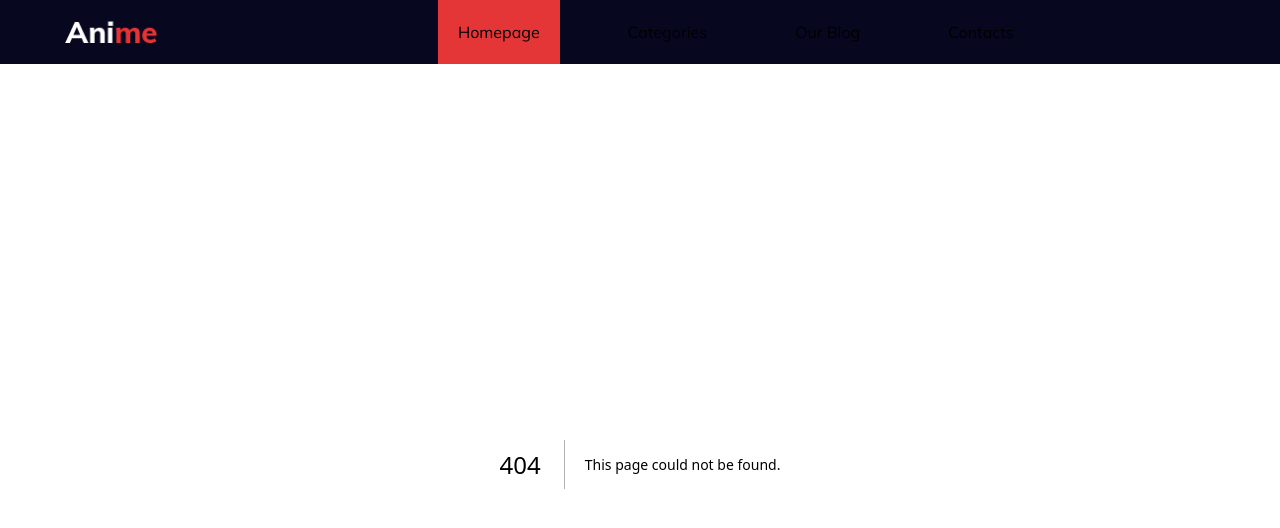
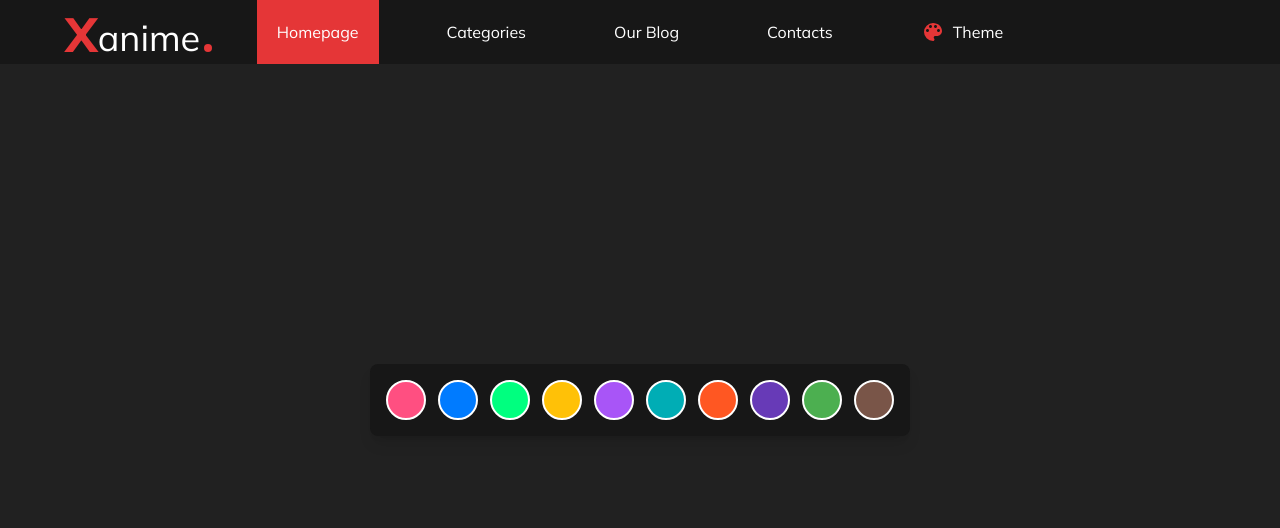
Before and after one commit to 12shoaib34/Xanime, a Next.js app: page /theme in a window 1280 px wide. Before the commit this address had no page. Shown: the top 528 px of the page. Built offline with nearby package versions, Linux system fonts and the light colour scheme.

Commit message:
theeming

```diff
--- a/app-ui/AnimeEpList.jsx
+++ b/app-ui/AnimeEpList.jsx
@@ -1,12 +1,20 @@
 "use client";
 
-import { useRouter } from "next/navigation";
 import React, { useState, useEffect } from "react";
 import Select from "./Select";
 
 const AnimeEpList = ({ data, selectedEpisode }) => {
   const total = data?.totalEpisodes || 0;
   const episodes = Array.from({ length: total }, (_, index) => index + 1);
+
+  const [progress, setProgress] = useState([]);
+
+  useEffect(() => {
+    if (typeof window !== "undefined") {
+      const progress = JSON.parse(localStorage.getItem("progress")) || [];
+      setProgress(progress);
+    }
+  }, []);
 
   const episodeGroups = episodes.reduce((acc, episode) => {
     const groupIndex = Math.floor((episode - 1) / 100);
@@ -32,10 +40,26 @@ const AnimeEpList = ({ data, selectedEpisode }) => {
     setSelectedIndex(getSelectedGroupIndex);
   }, [selectedEpisode]);
 
+  console.log(progress, "progress");
+
   const handleEpisodeClick = (episode) => {
     const cat = data?.cat?.includes("dub") ? "dub" : "sub";
-    window.location.href = `/anime?id=${data._id}&ep=${episode}&cat=${cat}`;
+    const url = `/anime?id=${data._id}&ep=${episode}&cat=${cat}`;
+
+    let currentAnime = progress?.find((anime) => anime._id === data._id) || {};
+    if (currentAnime?._id) {
+      currentAnime.continueUrl = url;
+    } else {
+      currentAnime = { _id: data._id, continueUrl: url };
+    }
+
+    const updateProgress = [...progress.filter((anime) => anime._id !== data._id), currentAnime];
+    localStorage.setItem("progress", JSON.stringify(updateProgress));
+
+    window.location.href = url;
   };
+
+  const progressUrl = progress?.find((anime) => anime._id === data._id)?.continueUrl;
 
   const onSelect = (e) => {
     setSelectedIndex(e.index);
@@ -51,6 +75,14 @@ const AnimeEpList = ({ data, selectedEpisode }) => {
           valuePropName="index"
           selectedValue={selectedIndex}
         />
+      </div>
+
+      <div className="mb-4">
+        {progressUrl && !progressUrl?.includes(`${selectedEpisode}`) && (
+          <button onClick={() => (window.location.href = progressUrl)} className="btn btn-primary btn-xs w-full">
+            Continue
+          </button>
+        )}
       </div>
 
       <div className="flex-1 overflow-y-auto hide-scrollbar">
--- a/app-ui/Navbar.jsx
+++ b/app-ui/Navbar.jsx
@@ -1,6 +1,6 @@
-import Image from "next/image";
 import Link from "next/link";
-import React from "react";
+import { GoDotFill } from "react-icons/go";
+import { MdColorLens } from "react-icons/md";
 
 const Navbar = () => {
   return (
@@ -8,14 +8,19 @@ const Navbar = () => {
       <div className="x-container grid grid-cols-12">
         <div className="col-span-2 flex items-center min-h-[64px]">
           <Link href="/">
-            <Image src="/logo.png" alt="logo" width={92} height={23} priority />
+            <h1 className="flex items-end text-4xl leading-none ">
+              <span className="text-primary text-5xl font-extrabold relative top-0.5">X</span>anime
+              <span className="text-primary text-base">
+                <GoDotFill />
+              </span>
+            </h1>
           </Link>
         </div>
-        <div className="col-span-10 hidden lg:block">
+        <div className="col-span-8 hidden lg:block">
           <nav>
             <ul className="flex justify-center gap-12">
               <li>
-                <Link className="p-5 block bg-primary" href="/">
+                <Link className="p-5 block bg-primary text-font-color-primary" href="/">
                   Homepage
                 </Link>
               </li>
@@ -34,10 +39,14 @@ const Navbar = () => {
                   Contacts
                 </a>
               </li>
+              <li>
+                <Link className="p-5 flex gap-2" href="theme">
+                  <MdColorLens className="text-primary" size={24} /> Theme
+                </Link>
+              </li>
             </ul>
           </nav>
         </div>
-        <div className="col-span-2"></div>
       </div>
     </header>
   );
--- /dev/null
+++ b/app-ui/ThemeProvider.jsx
@@ -0,0 +1,41 @@
+"use client";
+
+import React, { useEffect, useState } from "react";
+
+const ThemeProvider = () => {
+  const [loading, setLoading] = useState(true);
+
+  useEffect(() => {
+    const loader = document.getElementById("loader");
+    document.body.style.overflow = "hidden"; // Disable scrolling initially
+
+    // LocalStorage se color retrieve karke apply karna
+    const savedColor = localStorage.getItem("primaryColor");
+    if (savedColor) {
+      document.documentElement.style.setProperty("--primary", savedColor);
+    }
+
+    if (loader) {
+      loader.classList.add("opacity-100");
+
+      setTimeout(() => {
+        loader.classList.remove("opacity-100");
+        loader.classList.add("opacity-0");
+
+        setTimeout(() => {
+          setLoading(false);
+          document.body.style.overflow = "auto"; // Re-enable scrolling
+        }, 1000); // Wait for transition
+      }, 100);
+    }
+  }, []);
+
+  return loading ? (
+    <div
+      id="loader"
+      className="fixed z-50 w-full h-full bg-background top-0 left-0 transition-opacity duration-1000 opacity-100"
+    ></div>
+  ) : null;
+};
+
+export default ThemeProvider;
--- a/app-ui/XPlayerV2/Controls.jsx
+++ b/app-ui/XPlayerV2/Controls.jsx
@@ -1,4 +1,6 @@
-import React from "react";
+"use client";
+
+import React, { useState } from "react";
 import XButton from "./XButton";
 import moment from "moment";
 import {
@@ -20,8 +22,8 @@ import { TbClockCog } from "react-icons/tb";
 const Controls = (props) => {
   const { playerRef, settings, setSettings, progress, qualityLevels = [], captions = [], duration } = props;
 
-  const [currentTab, setCurrentTab] = React.useState("SUBTITLES");
-  const [isOpen, setIsOpen] = React.useState(false);
+  const [currentTab, setCurrentTab] = useState("QUALITY");
+  const [isOpen, setIsOpen] = useState(false);
 
   const toggleSettingOpen = () => {
     setIsOpen(!isOpen);
--- a/app-ui/XPlayerV2/SeekBar.jsx
+++ b/app-ui/XPlayerV2/SeekBar.jsx
@@ -106,8 +106,6 @@ const SeekBar = ({ progress, playerRef, trackThumbnails = [] }) => {
     setHoverPosition({ x: e.clientX - rect.left, y: rect.top });
   };
 
-  console.log(thumbnail);
-
   return (
     <div
       role="slider"
--- a/app-ui/XPlayerV2/VideoAreaActions.jsx
+++ b/app-ui/XPlayerV2/VideoAreaActions.jsx
@@ -12,8 +12,6 @@ const VideoAreaActions = (props) => {
 
   const togglePlayPause = () => {
     setSettings((prev) => ({ ...prev, isPlaying: !prev.isPlaying }));
-
-    console.log("togglePlayPause");
   };
 
   const onRewind = () => {
--- a/app/globals.css
+++ b/app/globals.css
@@ -3,8 +3,8 @@
 
 :root {
   /* background */
-  --background: #0b0c2a;
-  --background-secondary: #070720;
+  --background: #212121;
+  --background-secondary: #171717;
   --background-tertiary: #2d2d2d;
 
   /* foreground */
@@ -13,6 +13,7 @@
   --foreground-tertiary: #2d2d2d;
 
   --primary: #e53637;
+  --font-color-primary: #ffffff;
 }
 
 @theme inline {
@@ -25,6 +26,7 @@
   --color-foreground: var(--foreground);
   --color-foreground-secondary: var(--foreground-secondary);
   --color-foreground-tertiary: var(--foreground-tertiary);
+  --color-font-color-primary: var(--font-color-primary);
 
   --font-sans: var(--font-geist-sans);
   --font-mono: var(--font-geist-mono);
@@ -78,7 +80,7 @@ button {
 /* buttons */
 
 .btn {
-  @apply cursor-pointer block font-semibold uppercase w-max;
+  @apply cursor-pointer block font-semibold uppercase;
 }
 
 .btn.btn-primary {
--- a/app/layout.js
+++ b/app/layout.js
@@ -1,6 +1,7 @@
 import { Geist, Geist_Mono } from "next/font/google";
 import "./globals.css";
 import Navbar from "@/app-ui/Navbar";
+import ThemeProvider from "@/app-ui/ThemeProvider";
 
 const geistSans = Geist({
   variable: "--font-geist-sans",
@@ -20,8 +21,9 @@ export const metadata = {
 export default function RootLayout({ children }) {
   return (
     <html lang="en">
-      <body className={`${geistSans.variable} ${geistMono.variable} antialiased`}>
+      <body style={{ overflow: "hidden" }} className={`${geistSans.variable} ${geistMono.variable} antialiased`}>
         <Navbar />
+        <ThemeProvider />
         {children}
       </body>
     </html>
--- /dev/null
+++ b/app/theme/page.js
@@ -0,0 +1,50 @@
+"use client";
+import React, { useEffect } from "react";
+
+const colors = [
+  { bg: "#FF4F81", text: "#ffffff" }, // Rose Pink
+  { bg: "#007BFF", text: "#ffffff" }, // Electric Blue
+  { bg: "#00FF7F", text: "#000000" }, // Neon Green
+  { bg: "#FFC107", text: "#000000" }, // Amber Yellow
+  { bg: "#A855F7", text: "#ffffff" }, // Lavender
+  { bg: "#00ADB5", text: "#ffffff" }, // Teal
+  { bg: "#FF5722", text: "#ffffff" }, // Deep Orange
+  { bg: "#673AB7", text: "#ffffff" }, // Deep Purple
+  { bg: "#4CAF50", text: "#ffffff" }, // Green
+  { bg: "#795548", text: "#ffffff" }, // Brown
+];
+
+const Theme = () => {
+  useEffect(() => {
+    const savedColor = localStorage.getItem("primaryColor");
+    const savedTextColor = localStorage.getItem("fontColorPrimary");
+    if (savedColor) {
+      document.documentElement.style.setProperty("--primary", savedColor);
+    }
+    if (savedTextColor) {
+      document.documentElement.style.setProperty("--font-color-primary", savedTextColor);
+    }
+  }, []);
+
+  const changePrimaryColor = (color, textColor) => {
+    document.documentElement.style.setProperty("--primary", color);
+    document.documentElement.style.setProperty("--font-color-primary", textColor);
+    localStorage.setItem("primaryColor", color);
+    localStorage.setItem("fontColorPrimary", textColor);
+  };
+
+  return (
+    <div className="absolute top-1/2 left-1/2 transform -translate-x-1/2 -translate-y-1/2 bg-background-secondary p-4 rounded-lg shadow-lg flex gap-3">
+      {colors.map((colorObj, index) => (
+        <button
+          key={index}
+          className="w-10 h-10 rounded-full border-2 border-white hover:scale-110 transition-all"
+          style={{ backgroundColor: colorObj.bg }}
+          onClick={() => changePrimaryColor(colorObj.bg, colorObj.text)}
+        />
+      ))}
+    </div>
+  );
+};
+
+export default Theme;
```
